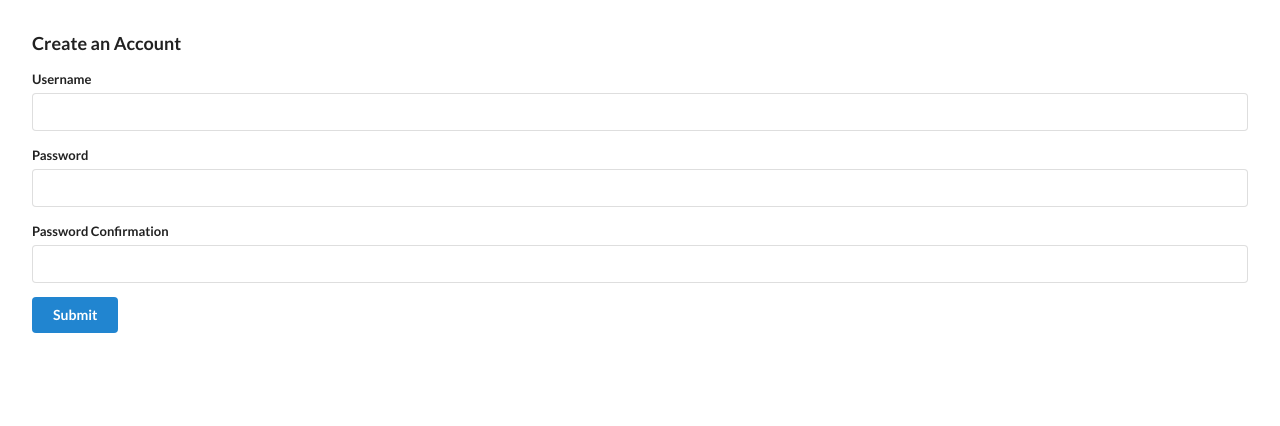
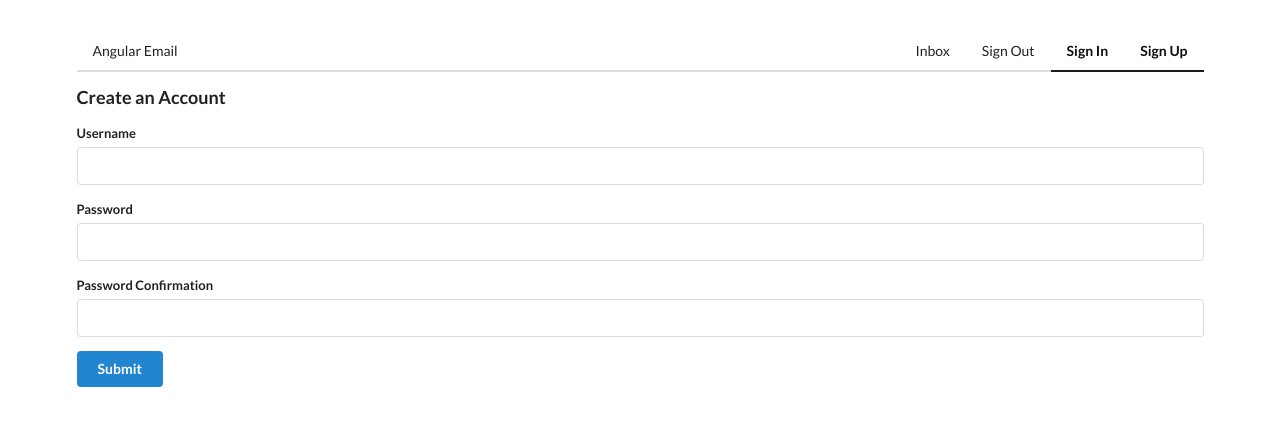
Before and after one commit to nelsW70/emailclient, an Angular app: page /signup in a window 1280 px wide. Shown: the top 426 px of the page. Built offline with nearby package versions, Linux system fonts and the light colour scheme.

Commit message:
add: adding a navigation header

```diff
--- a/src/app/app.component.html
+++ b/src/app/app.component.html
@@ -1 +1,20 @@
-<router-outlet></router-outlet>
+<div class="ui container">
+  <div class="ui secondary pointing menu">
+    <a routerLink="/" class="item">Angular Email</a>
+    <div class="right menu">
+      <a class="ui item" routerLink="/inbox" routerLinkActive="active">
+        Inbox
+      </a>
+      <a class="ui item" routerLink="/signout" routerLinkActive="active">
+        Sign Out
+      </a>
+      <a class="ui item" routerLink="/" routerLinkActive="active">
+        Sign In
+      </a>
+      <a class="ui item" routerLink="/signup" routerLinkActive="active">
+        Sign Up
+      </a>
+    </div>
+  </div>
+  <router-outlet></router-outlet>
+</div>
--- a/src/app/auth/signup/signup.component.html
+++ b/src/app/auth/signup/signup.component.html
@@ -31,6 +31,9 @@
     <p *ngIf="authForm.errors.noConnection">
       No internet connection detected, failed to sign up
     </p>
+    <p *ngIf="authForm.errors.unknownError">
+      Failed to sign up due to unknown error
+    </p>
   </div>
 
   <div>
--- a/src/app/auth/signup/signup.component.ts
+++ b/src/app/auth/signup/signup.component.ts
@@ -56,6 +56,8 @@
       error: (err) => {
         if (!err.status) {
           this.authForm.setErrors({ noConnection: true });
+        } else {
+          this.authForm.setErrors({ unknownError: true });
         }
       },
     });
```
